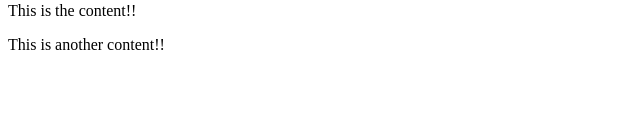
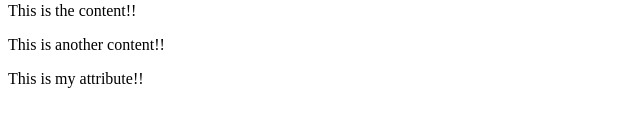
Before and after one commit to mandip8800/reactjsPractice, a React app in the folder reactapp/: page / in a window 1280 px wide. Shown: the part 169-300 px from the top of the page, without its empty margins (0-640 px from the left). Built offline with nearby package versions, Linux system fonts and the light colour scheme.

Commit message:
data-myattribute in jsx practice

```diff
--- a/reactapp/App.jsx
+++ b/reactapp/App.jsx
@@ -10,6 +10,7 @@ class App extends React.Component {
             <h2>Content</h2>
             <p>This is the content!!</p>
             <p>This is another content!!</p>
+            <p data-myattribute="somevalue">This is my attribute!!</p>
          </div>
       );
    }
```
